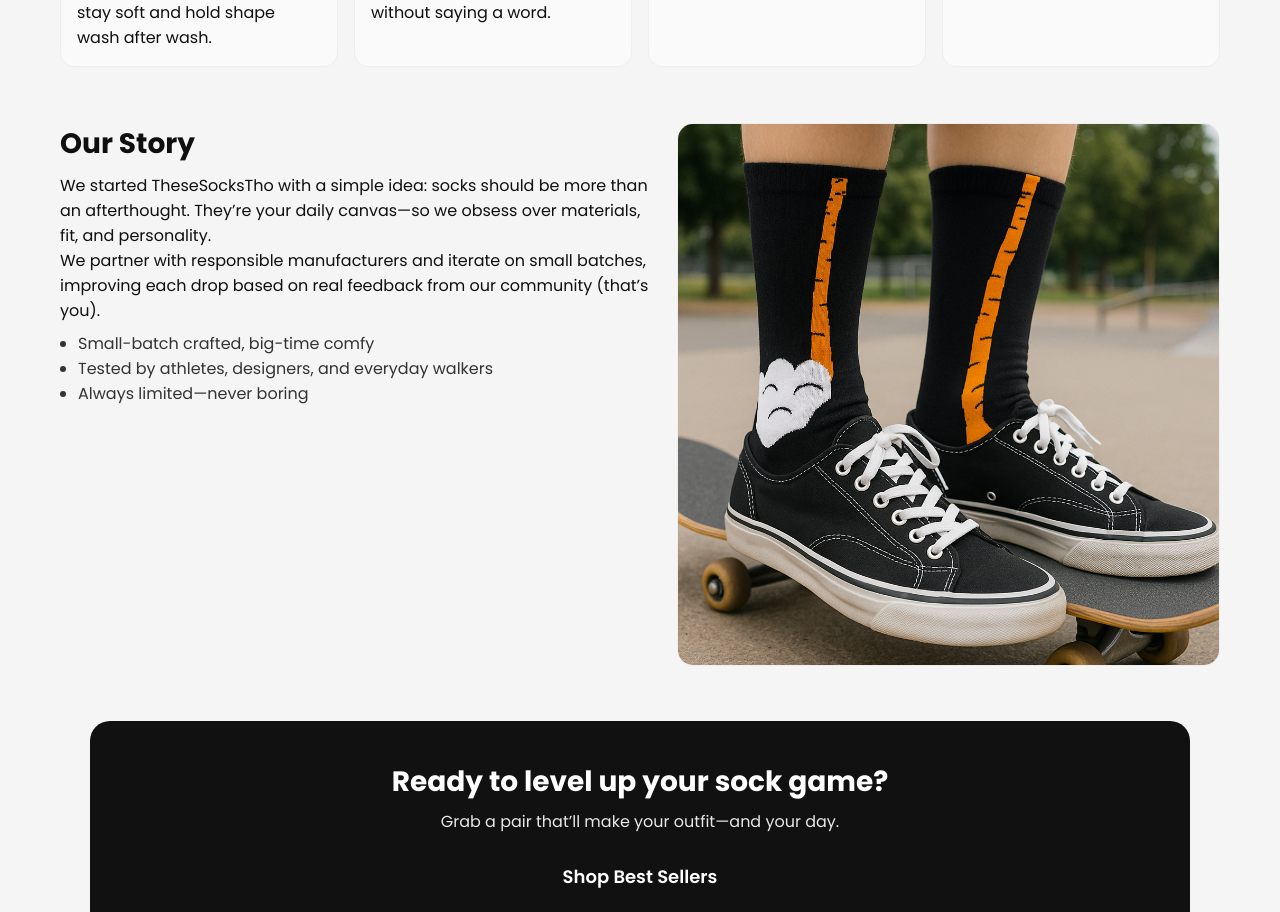
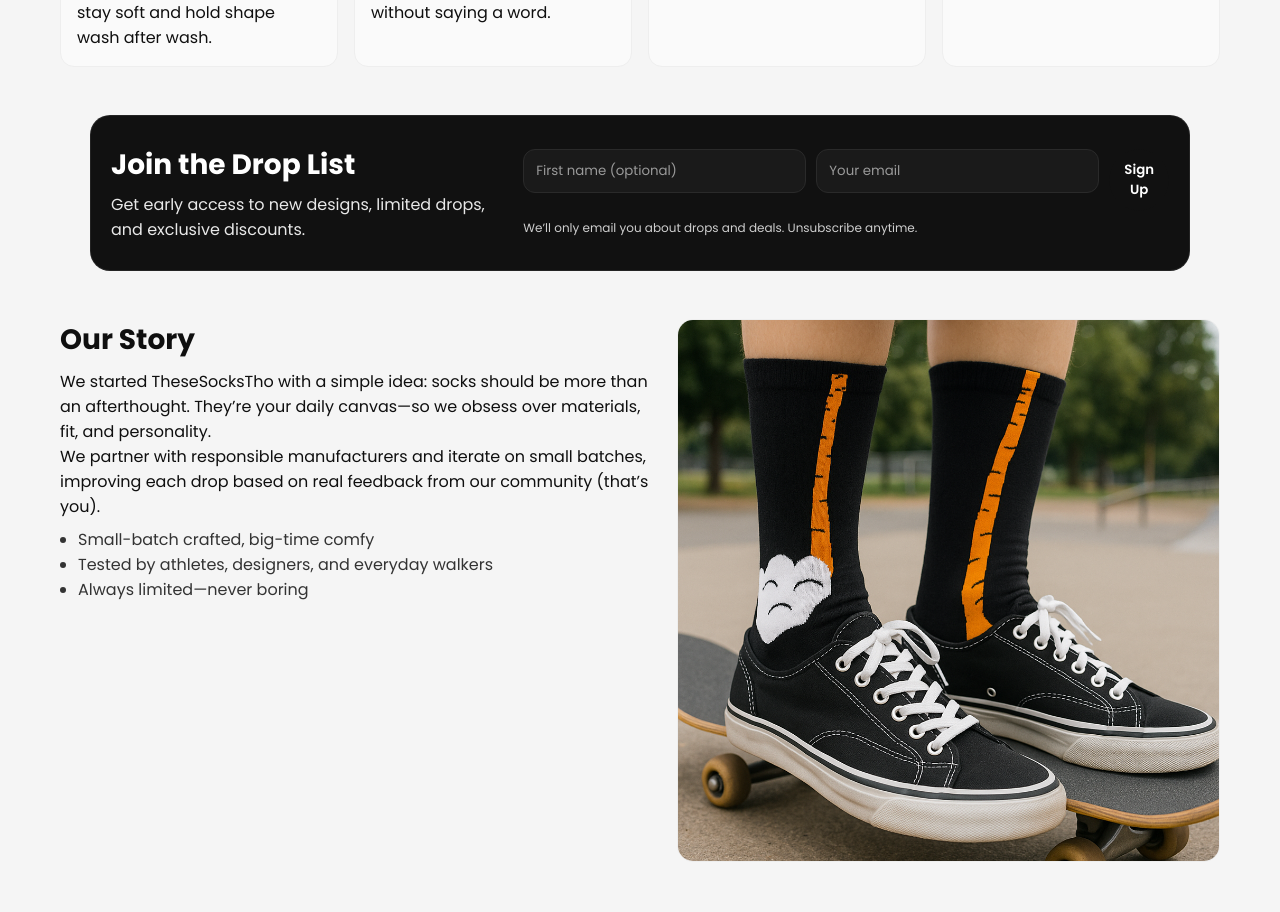
Before and after one commit to Luciano655dev/TheseSocksTho, a React (Vite) app: page / in a window 1280 px wide. Shown: the part 806-1718 px from the top of the page. Built offline with nearby package versions, Linux system fonts and the light colour scheme.

Commit message:
created newsletter

```diff
--- a/src/App.tsx
+++ b/src/App.tsx
@@ -7,14 +7,14 @@ import Footer from "./components/footer/footer"
 
 function App() {
   return (
-    <body>
+    <div>
       <ScrollToTop />
       <Navbar />
 
       <Outlet />
 
       <Footer />
-    </body>
+    </div>
   )
 }
 
--- /dev/null
+++ b/src/components/Newsletter.tsx
@@ -0,0 +1,113 @@
+import { useState, memo } from "react"
+
+type Status = "idle" | "loading" | "success" | "error"
+
+const NEWSLETTER_ENDPOINT = "https://formspree.io/f/mvgveekv"
+
+function Newsletter() {
+  const [email, setEmail] = useState("")
+  const [name, setName] = useState("")
+  const [status, setStatus] = useState<Status>("idle")
+  const [message, setMessage] = useState("")
+
+  async function handleSubmit(e: React.FormEvent<HTMLFormElement>) {
+    e.preventDefault()
+
+    const ok = /^[^\s@]+@[^\s@]+\.[^\s@]+$/.test(email)
+    if (!ok) {
+      setStatus("error")
+      setMessage("Please enter a valid email.")
+      return
+    }
+
+    try {
+      setStatus("loading")
+      setMessage("")
+
+      const res = await fetch(NEWSLETTER_ENDPOINT, {
+        method: "POST",
+        headers: {
+          Accept: "application/json",
+          "Content-Type": "application/json",
+        },
+        body: JSON.stringify({ email, name, source: "TheseSocksTho Website" }),
+      })
+
+      if (!res.ok) throw new Error(`HTTP ${res.status}`)
+      const data = await res.json()
+
+      if (data.ok) {
+        setStatus("success")
+        setMessage("You're in! Check your inbox for a welcome note.")
+        setEmail("")
+        setName("")
+      } else {
+        throw new Error("Failed")
+      }
+    } catch {
+      setStatus("error")
+      setMessage("Sorry, something went wrong. Please try again.")
+    }
+  }
+
+  return (
+    <section className="tst-newsletter" aria-labelledby="newsletter-heading">
+      <div className="tst-newsletter-inner">
+        <div className="tst-newsletter-copy">
+          <h2 id="newsletter-heading">Join the Drop List</h2>
+          <p>
+            Get early access to new designs, limited drops, and exclusive
+            discounts.
+          </p>
+        </div>
+
+        {status === "success" ? (
+          <div className="tst-newsletter-success" role="status">
+            ✅ {message}
+          </div>
+        ) : (
+          <form className="tst-newsletter-form" onSubmit={handleSubmit}>
+            <div className="tst-inputs">
+              <input
+                type="text"
+                placeholder="First name (optional)"
+                value={name}
+                onChange={(e) => setName(e.target.value)}
+                aria-label="First name"
+                autoComplete="given-name"
+              />
+              <input
+                required
+                type="email"
+                placeholder="Your email"
+                value={email}
+                onChange={(e) => setEmail(e.target.value)}
+                aria-label="Email"
+                autoComplete="email"
+                inputMode="email"
+              />
+              <button
+                className="tst-btn primary"
+                disabled={status === "loading"}
+              >
+                {status === "loading" ? "Joining…" : "Sign Up"}
+              </button>
+            </div>
+
+            {status === "error" && message && (
+              <div className="tst-newsletter-error" role="alert">
+                {message}
+              </div>
+            )}
+
+            <p className="tst-newsletter-small">
+              We’ll only email you about drops and deals. Unsubscribe anytime.
+            </p>
+          </form>
+        )}
+      </div>
+    </section>
+  )
+}
+
+export default memo(Newsletter)
--- a/src/main.tsx
+++ b/src/main.tsx
@@ -13,13 +13,14 @@ const router = createBrowserRouter([
   {
     path: "/",
     element: <DefaultPage></DefaultPage>,
+    errorElement: <Page404 />,
     children: [
       {
-        path: `*`,
+        path: "*",
         element: <Page404></Page404>,
       },
       {
-        path: `/`,
+        index: true,
         element: <Home></Home>,
       },
       {
--- a/src/pages/Home.css
+++ b/src/pages/Home.css
@@ -162,3 +162,92 @@
   margin-bottom: 14px;
   color: #e7e7e7;
 }
+
+/* Newsletter */
+.tst-newsletter {
+  padding: 28px 20px;
+  max-width: 1100px;
+  margin: 20px auto;
+  background: #111;
+  color: #fff;
+  border-radius: 20px;
+  border: 1px solid rgba(255, 255, 255, 0.08);
+}
+
+.tst-newsletter-inner {
+  display: grid;
+  gap: 14px;
+  grid-template-columns: 1fr;
+}
+
+.tst-newsletter-copy h2 {
+  font-size: 26px;
+  margin-bottom: 6px;
+}
+.tst-newsletter-copy p {
+  color: #e9e9e9;
+}
+
+/* Form */
+.tst-newsletter-form {
+  display: grid;
+  gap: 8px;
+}
+.tst-hp {
+  position: absolute;
+  left: -9999px;
+  top: -9999px;
+}
+
+.tst-inputs {
+  display: grid;
+  gap: 10px;
+  grid-template-columns: 1fr;
+}
+
+.tst-inputs input {
+  height: 44px;
+  border-radius: 12px;
+  border: 1px solid #2a2a2a;
+  background: #1a1a1a;
+  color: #fff;
+  padding: 0 12px;
+  outline: none;
+}
+.tst-inputs input::placeholder {
+  color: #9a9a9a;
+}
+
+.tst-newsletter-error {
+  color: #ffb4b4;
+  font-size: 14px;
+}
+
+.tst-newsletter-success {
+  background: #0e1f0e;
+  border: 1px solid #1f5f1f;
+  color: #bff0bf;
+  padding: 14px;
+  border-radius: 12px;
+}
+
+.tst-newsletter-small {
+  font-size: 12px;
+  color: #cfcfcf;
+}
+
+/* Desktop layout */
+@media (min-width: 900px) {
+  .tst-newsletter-inner {
+    grid-template-columns: 1.1fr 1.3fr;
+    align-items: center;
+  }
+
+  .tst-inputs {
+    grid-template-columns: 1fr 1.2fr auto; /* name | email | button */
+  }
+
+  .tst-newsletter-copy h2 {
+    font-size: 28px;
+  }
+}
--- a/src/pages/Home.tsx
+++ b/src/pages/Home.tsx
@@ -1,3 +1,4 @@
+import Newsletter from "../components/Newsletter"
 import "./Home.css"
 import { Link } from "react-router-dom"
 
@@ -71,6 +72,8 @@ export default function Home() {
         </div>
       </section>
 
+      <Newsletter />
+
       {/* About / Story */}
       <section id="about" className="tst-about">
         <div className="tst-about-text">
```
Also changed, not shown: 1 other file (tests, documents, lock files or other folders).
